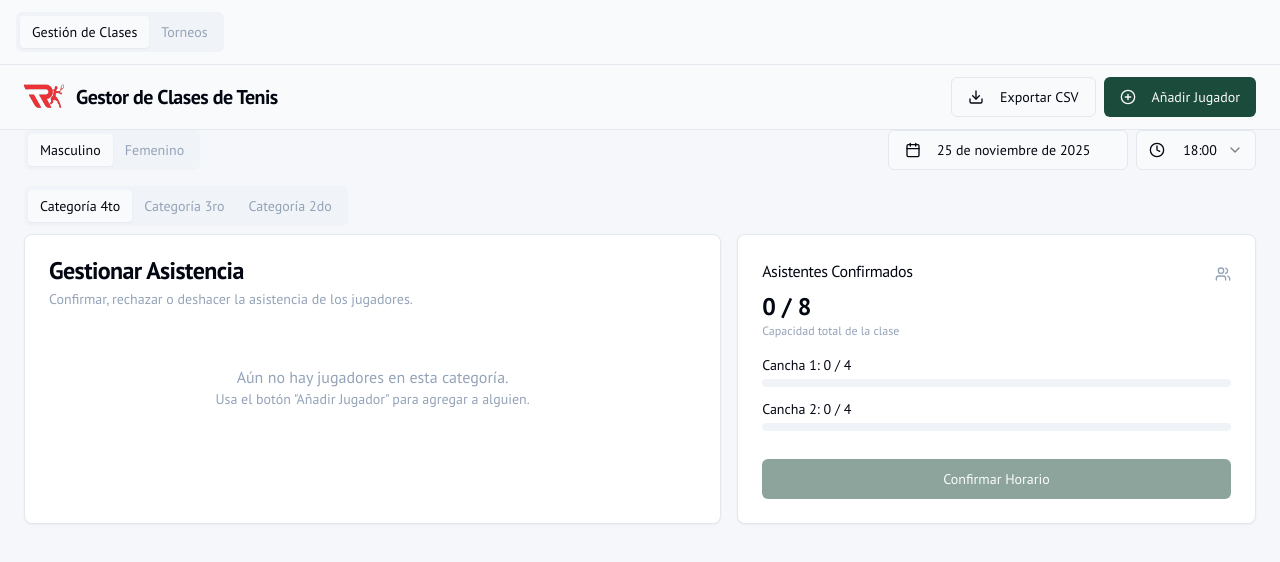
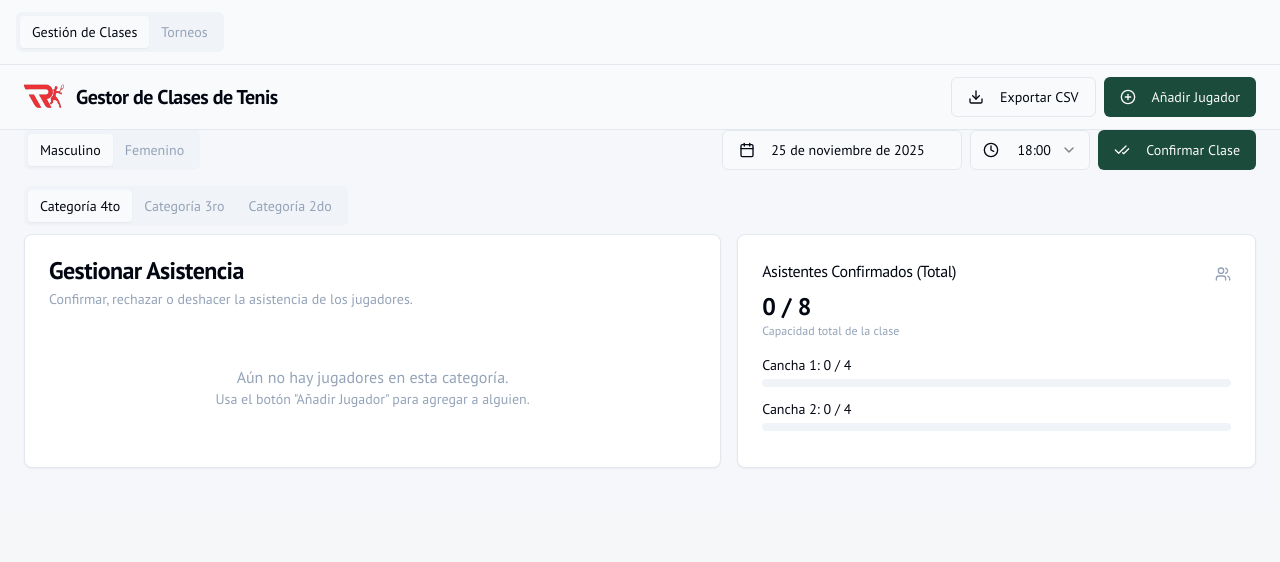
Before and after one commit to julianluissoto/ribero-tenis-academia, a Next.js app: page / in a window 1280 px wide. Shown: the top 562 px of the page. Built offline with nearby package versions, Linux system fonts and the light colour scheme.

Commit message:
valdiacion mezcla de categorias

```diff
--- a/src/app/page.tsx
+++ b/src/app/page.tsx
@@ -31,7 +31,6 @@ import {
 import { TooltipProvider } from '@/components/ui/tooltip';
 import { Tabs, TabsContent } from '@/components/ui/tabs';
 
-// ✅ Ahora importamos capacity desde lib/constants
 import { CLASS_CAPACITY } from '@/lib/types';
 
 const availableTimes = Array.from({ length: 15 }, (_, i) => `${i + 9}:00`);
@@ -251,6 +250,70 @@ export default function DashboardPage() {
   };
 
   // ------------------------
+  // CONFIRM CLASS
+  // ------------------------
+  const handleConfirmClass = () => {
+    const dateKey = format(selectedDate, "yyyy-MM-dd");
+    const timeKey = selectedTime;
+    const todaysAttendance = attendance[dateKey]?.[timeKey] ?? [];
+
+    const confirmedPlayers = players.filter((player) =>
+      todaysAttendance.some(
+        (att) => att.playerId === player.id && att.status === "present"
+      )
+    );
+
+    if (confirmedPlayers.length === 0) {
+      toast({
+        variant: "destructive",
+        title: "No hay jugadores",
+        description: "No hay jugadores confirmados para esta clase.",
+      });
+      return;
+    }
+
+    const categoriesInClass: Record<string, Player[]> = {};
+    confirmedPlayers.forEach(p => {
+      if (!categoriesInClass[p.category]) {
+        categoriesInClass[p.category] = [];
+      }
+      categoriesInClass[p.category].push(p);
+    });
+
+    const categoryNames = Object.keys(categoriesInClass);
+
+    if (categoryNames.length > 2) {
+      toast({
+        variant: "destructive",
+        title: "Demasiadas categorías",
+        description: "No se pueden mezclar más de 2 categorías en el mismo horario.",
+      });
+      return;
+    }
+
+    if (categoryNames.length === 2) {
+      const countCat1 = categoriesInClass[categoryNames[0]].length;
+      const countCat2 = categoriesInClass[categoryNames[1]].length;
+      if (countCat1 !== 4 && countCat2 !== 4) {
+        toast({
+          variant: "destructive",
+          title: "Canchas no completas",
+          description: "Para usar 2 categorías, una debe tener 4 jugadores (cancha llena).",
+        });
+        return;
+      }
+    }
+
+    setConfirmedClass({
+      date: format(selectedDate, 'PPP', { locale: es }),
+      time: timeKey,
+      categories: categoryNames,
+      gender: selectedGender,
+      players: confirmedPlayers,
+    });
+  }
+
+  // ------------------------
   //     EXPORT CSV
   // ------------------------
   const exportToCSV = () => {
@@ -325,6 +388,7 @@ export default function DashboardPage() {
                 setConfirmedClass(null);
               }}
               availableTimes={availableTimes}
+              onConfirmClass={handleConfirmClass}
             />
 
             {GENDERS.map((gender) => (
@@ -336,7 +400,6 @@ export default function DashboardPage() {
                   selectedDate={selectedDate}
                   selectedTime={selectedTime}
                   onAttendanceChange={handleAttendanceChange}
-                  onConfirmSchedule={setConfirmedClass}
                   onDeletePlayer={handleDeletePlayer}
                   onViewPlayer={setPlayerToView}
                 />
--- a/src/components/CategoryTabs.tsx
+++ b/src/components/CategoryTabs.tsx
@@ -1,7 +1,6 @@
 'use client';
 import * as React from 'react';
 import { format } from 'date-fns';
-import { es } from 'date-fns/locale';
 
 import { Tabs, TabsContent, TabsList, TabsTrigger } from '@/components/ui/tabs';
 import { Card, CardContent, CardHeader, CardTitle, CardDescription } from '@/components/ui/card';
@@ -10,16 +9,15 @@ import { Progress } from '@/components/ui/progress';
 import { Users } from 'lucide-react';
 
 
-import { MASCULINO_CATEGORIES, FEMENINO_CATEGORIES, ALL_CATEGORIES } from '@/lib/types';
+import { MASCULINO_CATEGORIES, FEMENINO_CATEGORIES } from '@/lib/types';
 
-import { Category } from '@/lib/types';
-import { CLASS_CAPACITY, COURT_CAPACITY, TOTAL_COURTS } from '@/lib/types';
+import { COURT_CAPACITY, TOTAL_COURTS } from '@/lib/types';
 
 
 
 import PlayerList from './PlayerList';
 
-import type { Player, AttendanceRecord, ConfirmedClass, Gender } from '@/lib/types';
+import type { Player, AttendanceRecord, Gender } from '@/lib/types';
 
 interface CategoryTabProps {
     gender: Gender;
@@ -28,7 +26,6 @@ interface CategoryTabProps {
     selectedDate: Date;
     selectedTime: string;
     onAttendanceChange: (playerId: string, status: AttendanceRecord['status']) => void;
-    onConfirmSchedule: (classInfo: ConfirmedClass | null) => void;
     onDeletePlayer: (playerId: string) => void;
     onViewPlayer: (player: Player) => void;
 }
@@ -41,34 +38,12 @@ export default function CategoryTab({
     selectedDate,
     selectedTime,
     onAttendanceChange,
-    onConfirmSchedule,
     onDeletePlayer,
     onViewPlayer,
 }: CategoryTabProps) {
     const dateKey = format(selectedDate, 'yyyy-MM-dd');
     const timeKey = selectedTime;
     const genderCategories = gender === 'Femenino' ? FEMENINO_CATEGORIES : MASCULINO_CATEGORIES;
-
-    const handleConfirmSchedule = (category: Category) => {
-        const todaysAttendance = attendance[dateKey]?.[timeKey] ?? [];
-        const categoryPlayers = players.filter((p) => p.category === category);
-
-        const confirmedPlayers = categoryPlayers.filter((player) =>
-            todaysAttendance.some(
-                (att) => att.playerId === player.id && att.status === "present"
-            )
-        );
-
-        onConfirmSchedule({
-            date: format(selectedDate, 'PPP', { locale: es }),
-            time: timeKey,
-            category,
-            gender,          // 👈 aquí gender DEBE ser type Gender
-            players: confirmedPlayers,
-        });
-    };
-
-
 
     return (
         <Tabs defaultValue={genderCategories[0]}>
@@ -82,10 +57,12 @@ export default function CategoryTab({
             {genderCategories.map((category) => {
                 const categoryPlayers = players.filter((p) => p.category === category);
                 const todaysAttendance = attendance[dateKey]?.[timeKey] ?? [];
-                const confirmedPlayers = categoryPlayers.filter((player) =>
-                    todaysAttendance.some((att) => att.playerId === player.id && att.status === 'present')
+
+                const allConfirmedPlayersForTime = players.filter(p =>
+                    todaysAttendance.some(att => att.playerId === p.id && att.status === 'present')
                 );
-                const confirmedCount = confirmedPlayers.length;
+                const confirmedCount = allConfirmedPlayersForTime.length;
+
 
                 return (
                     <TabsContent key={category} value={category}>
@@ -114,18 +91,17 @@ export default function CategoryTab({
                             <div className="w-full space-y-4 md:col-span-2 lg:col-span-3">
                                 <Card>
                                     <CardHeader className="flex flex-row items-center justify-between pb-2">
-                                        <CardTitle className="text-base font-medium">Asistentes Confirmados</CardTitle>
+                                        <CardTitle className="text-base font-medium">Asistentes Confirmados (Total)</CardTitle>
                                         <Users className="h-4 w-4 text-muted-foreground" />
                                     </CardHeader>
                                     <CardContent>
                                         <div className="text-2xl font-bold">
-                                            {confirmedCount} / {CLASS_CAPACITY}
+                                            {confirmedCount} / {COURT_CAPACITY * TOTAL_COURTS}
                                         </div>
                                         <p className="text-xs text-muted-foreground mb-4">Capacidad total de la clase</p>
 
                                         {Array.from({ length: TOTAL_COURTS }).map((_, courtIndex) => {
                                             const start = courtIndex * COURT_CAPACITY;
-                                            const end = start + COURT_CAPACITY;
                                             const courtPlayers = Math.max(0, Math.min(COURT_CAPACITY, confirmedCount - start));
 
                                             return (
@@ -135,14 +111,6 @@ export default function CategoryTab({
                                                 </div>
                                             );
                                         })}
-
-                                        <Button
-                                            className="mt-4 w-full"
-                                            onClick={() => handleConfirmSchedule(category)}
-                                            disabled={confirmedPlayers.length === 0}
-                                        >
-                                            Confirmar Horario
-                                        </Button>
                                     </CardContent>
                                 </Card>
                             </div>
--- a/src/components/ClassFilters.tsx
+++ b/src/components/ClassFilters.tsx
@@ -2,7 +2,7 @@
 
 import { format } from 'date-fns';
 import { es } from 'date-fns/locale';
-import { Calendar as CalendarIcon, Clock } from 'lucide-react';
+import { Calendar as CalendarIcon, Clock, CheckCheck } from 'lucide-react';
 import { Button } from '@/components/ui/button';
 import { Calendar } from '@/components/ui/calendar';
 import { Popover, PopoverContent, PopoverTrigger } from '@/components/ui/popover';
@@ -18,6 +18,7 @@ interface ClassFiltersProps {
     selectedTime: string;
     onTimeChange: (time: string) => void;
     availableTimes: string[];
+    onConfirmClass: () => void;
 }
 
 export default function ClassFilters({
@@ -25,7 +26,8 @@ export default function ClassFilters({
     onDateChange,
     selectedTime,
     onTimeChange,
-    availableTimes
+    availableTimes,
+    onConfirmClass
 }: ClassFiltersProps) {
     return (
         <div className="flex flex-col gap-3 sm:flex-row sm:items-center">
@@ -73,6 +75,10 @@ export default function ClassFilters({
                         ))}
                     </SelectContent>
                 </Select>
+                <Button onClick={onConfirmClass} className="w-full sm:w-auto">
+                    <CheckCheck className="mr-2 h-4 w-4" />
+                    Confirmar Clase
+                </Button>
             </div>
         </div>
     );
--- a/src/components/ConfirmedClassView.tsx
+++ b/src/components/ConfirmedClassView.tsx
@@ -67,7 +67,7 @@ export default function ConfirmedClassView({ confirmedClass }: ConfirmedClassVie
           Clase Confirmada - {confirmedClass.date} a las {confirmedClass.time}
         </CardTitle>
         <CardDescription>
-          {confirmedClass.gender} - Categoría {confirmedClass.category}
+          {confirmedClass.gender} - Categorías: {confirmedClass.categories.join(', ')}
         </CardDescription>
       </CardHeader>
       <CardContent>
--- a/src/lib/types.ts
+++ b/src/lib/types.ts
@@ -66,13 +66,13 @@ export interface AttendanceRecord {
 }
 
 // ------------------------------------------------------
-// Torneos
+// Torneos y Clases
 // ------------------------------------------------------
 export type ConfirmedClass = {
   date: string;
   time: string;
-  category: Category;
-  gender: Gender;
+  categories: string[];
+  gender: Gender | string;
   players: Player[];
 };
 
```
